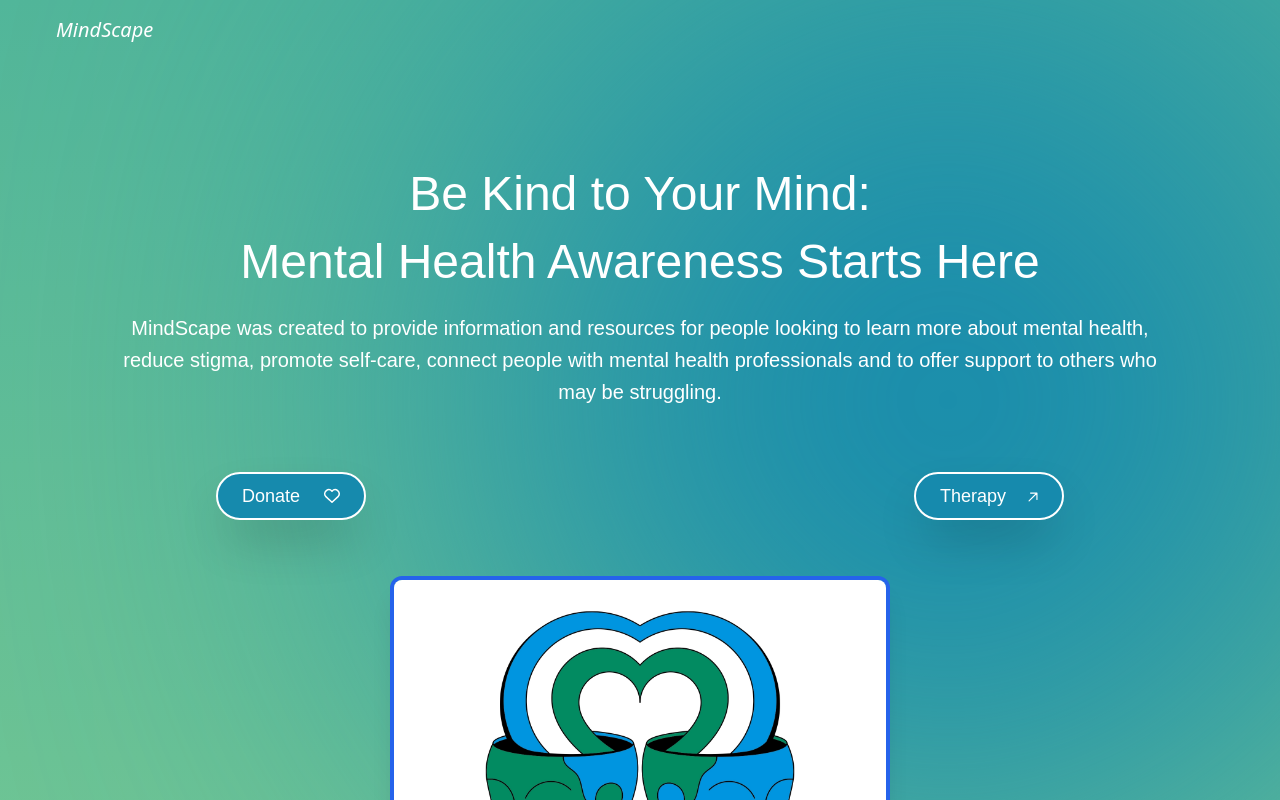
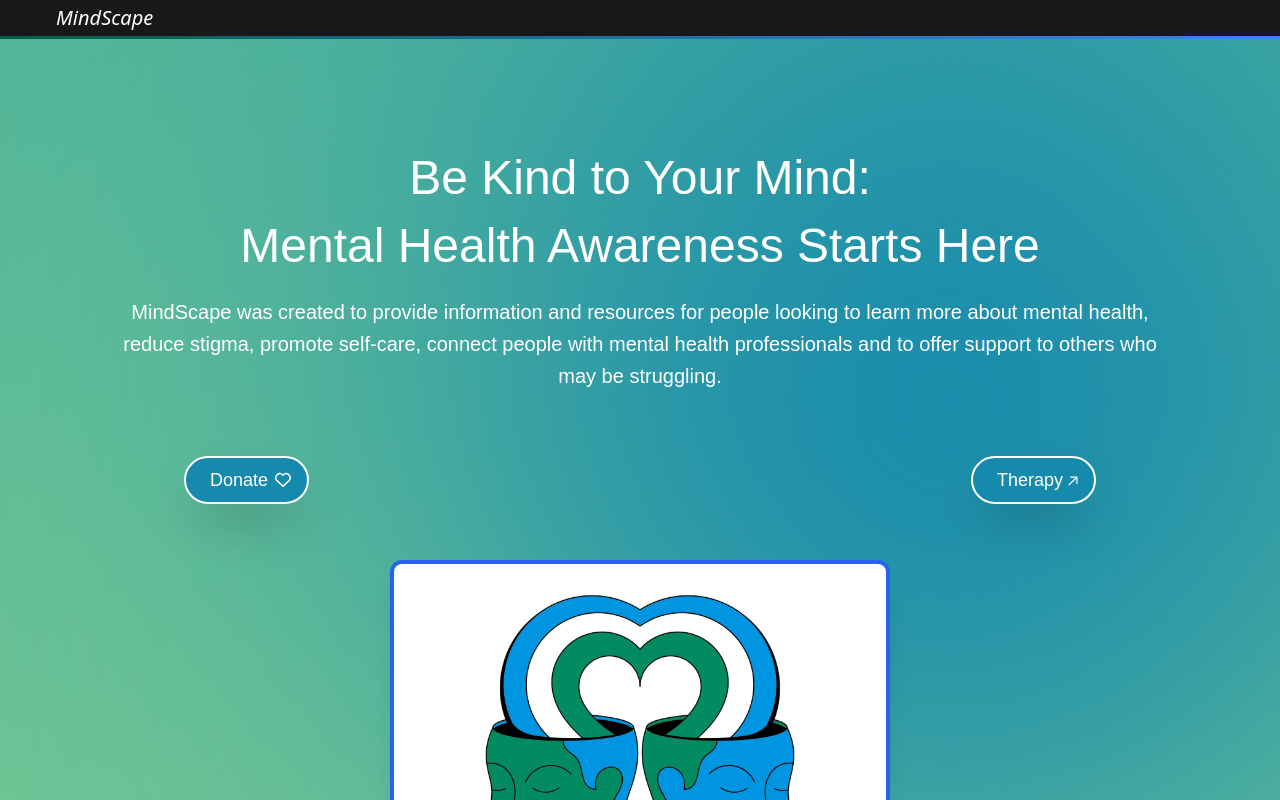
Before and after one commit to morfeli/mental-health-app, a Next.js app: page / in a window 1280 px wide. Shown: the top 800 px of the page. Built offline with nearby package versions, Linux system fonts and the light colour scheme; a web font is replaced by a local one.

Commit message:
fix: small tweaks on hero section

```diff
--- a/components/Header/Header.tsx
+++ b/components/Header/Header.tsx
@@ -40,9 +40,13 @@ export const Header = () => {
   }, [isOpen]);
 
   return (
-    <header className="fixed top-0 z-50 flex items-center justify-between w-screen px-6 py-4 bg-transparent md:px-14">
-      <h2 className="text-xl italic text-white">MindScape</h2>
-      <MobileBtn isOpen={isOpen} toggleMenu={toggleMenuHandler} />
+    <header className="fixed top-0 z-50 w-screen">
+      <div className="pb-[3px] bg-gradient-to-r from-emerald-800	 to-blue-500">
+        <div className="flex items-center justify-between w-screen px-6 py-1 bg-zinc-900 md:px-14">
+          <h2 className="text-xl italic text-white">MindScape</h2>
+          <MobileBtn isOpen={isOpen} toggleMenu={toggleMenuHandler} />
+        </div>
+      </div>
     </header>
   );
 };
--- a/components/Hero/Hero.tsx
+++ b/components/Hero/Hero.tsx
@@ -5,7 +5,7 @@ import { HeroImage } from "./HeroImage";
 export const Hero = () => {
   return (
     <HeroOverlay id="Hero">
-      <h2 className="md:hidden px-4 text-2xl w-[300px] leading-10 sm:text-3xl md:w-[700px] mx-auto text-center">
+      <h2 className="md:hidden px-4 text-3xl w-[300px] leading-10 sm:text-3xl md:w-[700px] mx-auto text-center">
         Be Kind to Your Mind: Mental Health Awareness Starts Here
       </h2>
       <h2 className="hidden mx-auto text-center md:block md:text-3xl lg:text-[3rem]">
@@ -14,7 +14,7 @@ export const Hero = () => {
       <p className="hidden pt-2 mx-auto text-center md:block md:text-3xl lg:text-[3rem] lg:pt-8">
         Mental Health Awareness Starts Here
       </p>
-      <p className="p-4 text-md text-center md:text-xl md:w-[700px] lg:w-[1100px] md:mx-auto my-2 md:leading-8 lg:py-6">
+      <p className="p-8 text-md text-center md:text-xl md:w-[700px] lg:w-[1100px] md:mx-auto my-2 md:leading-8 lg:py-6">
         MindScape was created to provide information and resources for people
         looking to learn more about mental health, reduce stigma, promote
         self-care, connect people with mental health professionals and to offer
--- a/components/Hero/HeroButtons.tsx
+++ b/components/Hero/HeroButtons.tsx
@@ -4,12 +4,12 @@ import { Button } from "components/UI/Button";
 
 export const HeroButtons = () => {
   return (
-    <div className="flex justify-between px-14 md:w-[75vw] md:mx-auto mt-8">
-      <Button styles="w-[150px] pl-6 bg-[#168aad] text-white border-white border-2 shadow-2xl hover:bg-bluePrimary text-lg flex items-center relative">
+    <div className="flex justify-between px-6 md:w-[75vw] md:mx-auto mt-8">
+      <Button styles="w-[125px] pl-6 bg-[#168aad] text-white border-white border-2 shadow-2xl hover:bg-bluePrimary text-lg flex items-center relative">
         Donate
         <Donate />
       </Button>
-      <Button styles="w-[150px] pl-6 bg-[#168aad] text-white border-white border-2 shadow-2xl hover:bg-bluePrimary text-lg flex items-center relative">
+      <Button styles="w-[125px] pl-6 bg-[#168aad] text-white border-white border-2 shadow-2xl hover:bg-bluePrimary text-lg flex items-center relative">
         Therapy
         <ArrowUp />
       </Button>
--- a/components/Icons/ArrowUp.tsx
+++ b/components/Icons/ArrowUp.tsx
@@ -4,7 +4,7 @@ export const ArrowUp = () => {
       width="18"
       fill="none"
       viewBox="0 0 24 24"
-      className="absolute bottom-3 right-5"
+      className="absolute bottom-3 right-3"
     >
       <path
         stroke="currentColor"
--- a/components/Icons/Donate.tsx
+++ b/components/Icons/Donate.tsx
@@ -5,7 +5,7 @@ export const Donate = () => {
       height="24"
       fill="none"
       viewBox="0 0 24 24"
-      className="absolute right-5"
+      className="absolute right-3"
     >
       <path
         stroke="currentColor"
--- a/components/Layouts.tsx/HeroOverlay.tsx
+++ b/components/Layouts.tsx/HeroOverlay.tsx
@@ -10,7 +10,7 @@ export const HeroOverlay = ({ children, id }: HeroOverlayProps) => {
       id={id && id}
     >
       <div className="w-[1000px] h-[1000px] bg-bluePrimary blur-[200px] rounded-full absolute left-[35%] top-[-100px] " />
-      <div className="z-50 flex flex-col justify-between pt-24 lg:pt-44 sm:px-4">
+      <div className="z-50 flex flex-col justify-between pt-24 lg:pt-40 sm:px-4">
         {children}
       </div>
     </section>
```
